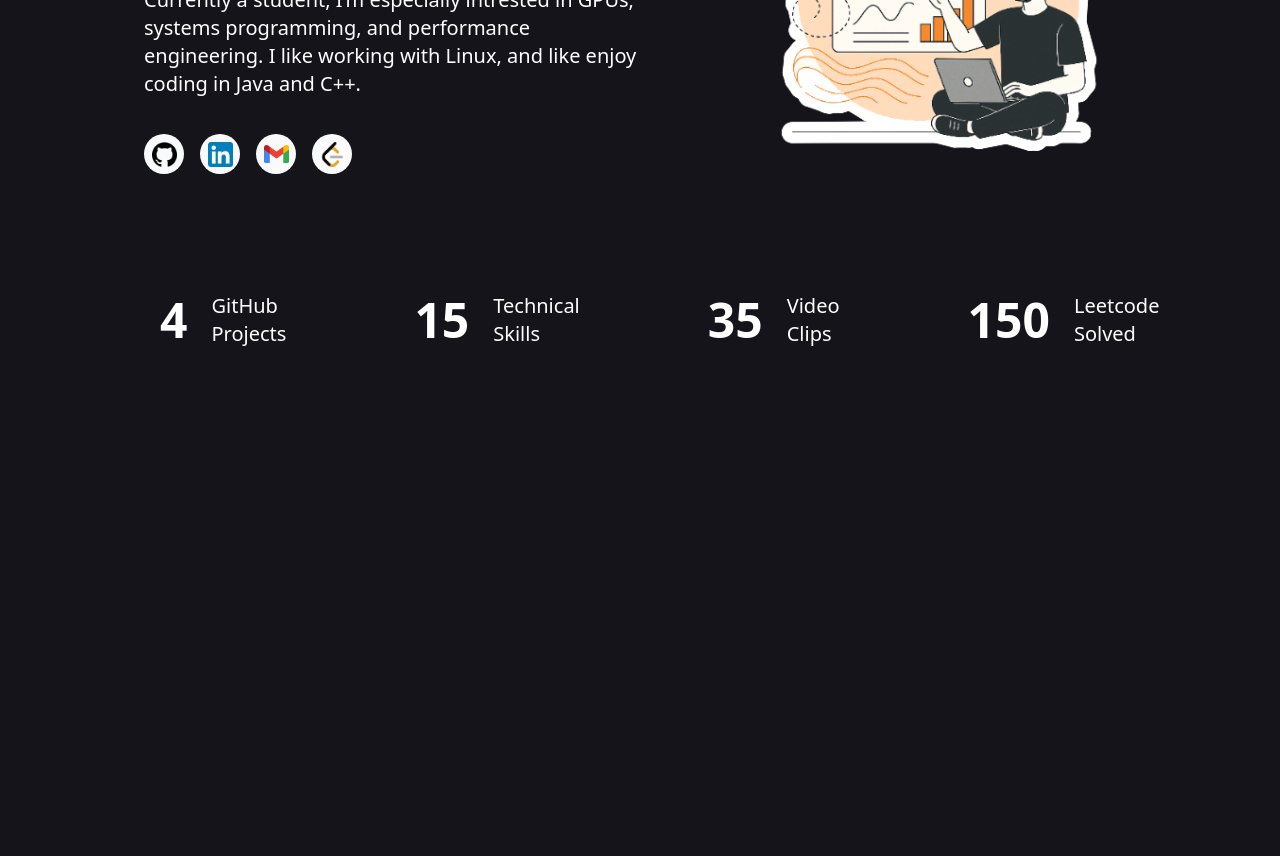
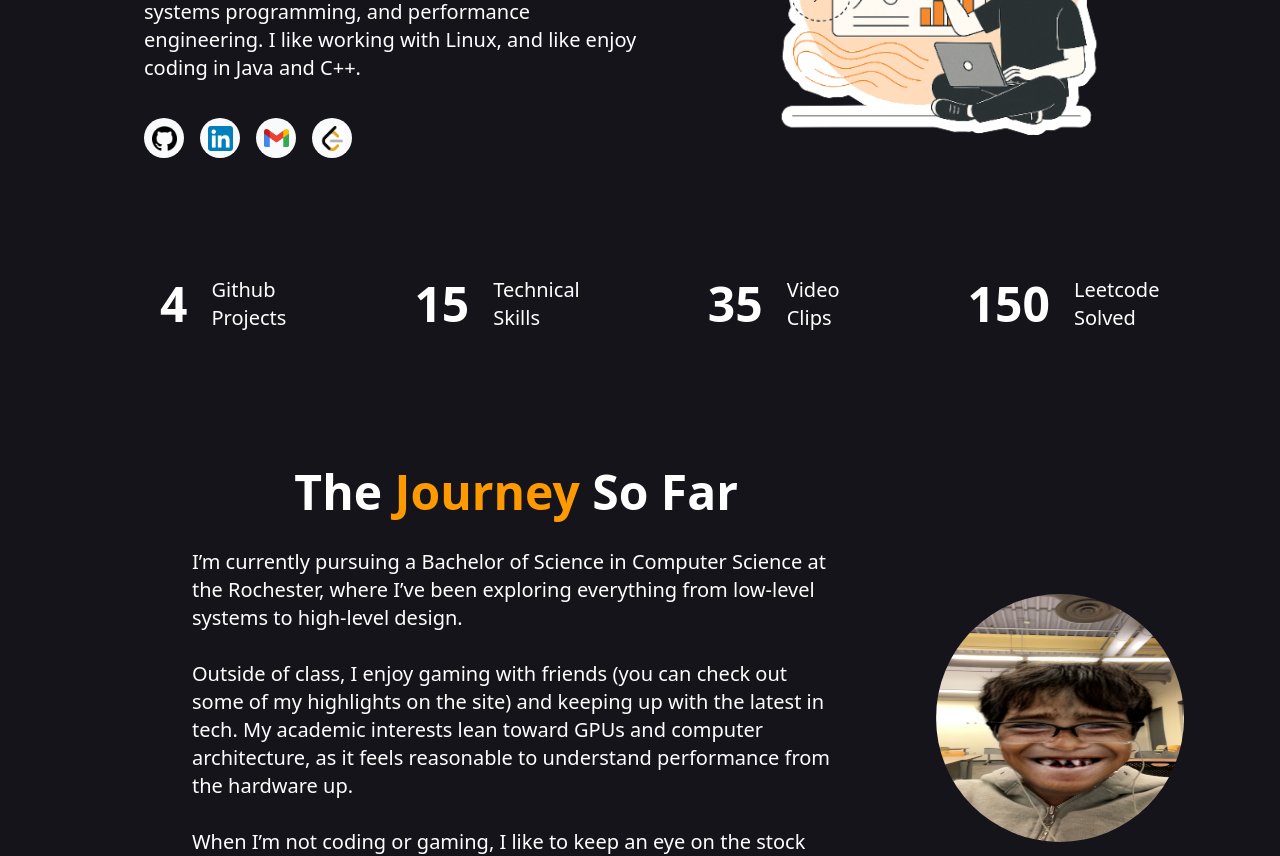
Before and after one commit to erikenriquez34/dashboard-site, a React (Vite) app: page / in a window 1280 px wide. Shown: the part 380-1236 px from the top of the page. Before the commit the page ends 864 px from the top, so only its background shows below. Built offline with nearby package versions, Linux system fonts and the light colour scheme.

Commit message:
Repeated components and conclusion

```diff
--- a/src/App.tsx
+++ b/src/App.tsx
@@ -1,72 +1,69 @@
-import Navbar from './components/Navbar'
+import Navbar from './components/about/Navbar.tsx'
+import Bubble from './components/about/Bubble.tsx'
+import Stat from './components/about/Stat.tsx'
 
 function App() {
   return (
     <div className="">
       <Navbar/>
-      <main className="min-h-[80vh] xl:my-28 mt-36 pt-16">
+      <main className="min-h-[80vh] xl:mt-28 mt-36 pt-12">
         <section className="flex flex-row items-center justify-between px-24">
           <div className="px-12">
             <h1 className="text-6xl font-bold">Hello I'm</h1>
             <h1 className="text-6xl mb-6 font-bold text-amber-500">Erik Enriquez</h1>
-            <p className="text-xl mb-9"> Currently a student, I’m especially intrested in GPUs, systems programming, and
-              performance engineering. I like working with Linux, and like enjoy coding in
-              Java and C++. </p>
+            <p className="text-xl mb-9"> Currently a student, I’m especially intrested in GPUs, systems
+              programming, and performance engineering. I like working with Linux, and like enjoy coding
+              in Java and C++. </p>
             <div className="flex gap-4">
-              <a className="bg-gray-50 w-10 h-10 rounded-4xl cursor-pointer flex items-center justify-center hover:scale-110"
-              href="https://github.com/erikenriquez34" target="_blank">
-                <img src="github.png" width="25vh" height="25vh"/>
-              </a>
-              <a className="bg-gray-50 w-10 h-10 rounded-4xl cursor-pointer flex items-center justify-center hover:scale-110"
-              href="https://www.linkedin.com/in/erikenriquez34/" target="_blank">
-                <img src="linkedin.png" width="25vh" height="25vh"/>
-              </a>
-              <a className="bg-gray-50 w-10 h-10 rounded-4xl cursor-pointer flex items-center justify-center hover:scale-110"
-              href="https://mail.google.com/mail/u/0/?fs=1&tf=cm&source=mailto&to=erikenriquez34@gmail.com" target="_blank">
-                <img src="gmail.png" width="25vh" height="25vh"/>
-              </a>
-              <a className="bg-gray-50 w-10 h-10 rounded-4xl cursor-pointer flex items-center justify-center hover:scale-110"
-              href="https://leetcode.com/u/erikenriquez34/" target="_blank">
-                <img src="leetcode.png" width="25vh" height="25vh"/>
-              </a>
+              <Bubble link="https://github.com/erikenriquez34" icon="github.png"/>
+              <Bubble link="https://www.linkedin.com/in/erikenriquez34/" icon="linkedin.png"/>
+              <Bubble link="https://mail.google.com/mail/u/0/?fs=1&tf=cm&source=mailto&to=erikenriquez34@gmail.com" icon="gmail.png"/>
+              <Bubble link="https://leetcode.com/u/erikenriquez34/" icon ="leetcode.png"/>
             </div>
           </div>
 
           <div className="px-12">
-            <img src="../public/simulate-guy.png" className="mb-9" width="1250vh" height="1250vh"/>
+            <img src="simulate-guy.png" className="mb-9" width="1250vh" height="1250vh" alt="computer-guy"/>
           </div>
-
         </section>
 
         <section className="flex flex-row items-center justify-around gap-24 px-36 mb-18 mt-16">
+          <Stat number={4} top="Github" bot="Projects"/>
+          <Stat number={15} top="Technical" bot="Skills"/>
+          <Stat number={35} top="Video" bot="Clips"/>
+          <Stat number={150} top="Leetcode" bot="Solved"/>
+        </section>
 
-          <div className="flex flex-row items-center gap-6 justify-center py-2 px-4 rounded-md cursor-pointer transition delay-50 duration-100 hover:-translate-y-2 hover:bg-amber-500 hover:scale-110">
-            <h1 className="text-5xl font-bold">4</h1>
-            <div className="flex flex-column">
-              <p className="text-xl">GitHub <br/> Projects</p>
-            </div>
+        <section className="flex flex-row items-center justify-between px-24 pt-14 mb-24">
+          <div className="px-24 text-center">
+            <h1 className="text-5xl font-bold mb-8">
+              The <span className="text-amber-500">Journey</span> So Far
+            </h1>
+
+            <p className="text-left text-xl">
+              I’m currently pursuing a Bachelor of Science in Computer Science at the
+              Rochester, where I’ve been exploring everything from low-level systems to high-level
+              design.<br/><br/>
+
+              Outside of class, I enjoy gaming with friends (you can check out some of
+              my highlights on the site)
+              and keeping up with the latest in tech. My academic interests lean toward GPUs and computer
+              architecture, as it feels reasonable to understand performance from the hardware up.<br/><br/>
+
+              When I’m not coding or gaming, I like to keep an eye on the stock market and experiment
+              with smart home tech. Whether it’s optimizing code or my living space, I love finding
+              practical and efficient solutions.<br/><br/>
+            </p>
+
           </div>
 
-          <div className="flex flex-row items-center gap-6 justify-center py-2 px-4 rounded-md cursor-pointer transition delay-50 duration-100 hover:-translate-y-2 hover:bg-amber-500 hover:scale-110">
-            <h1 className="text-5xl font-bold">15</h1>
-            <div className="flex flex-column">
-              <p className="text-xl">Technical <br/> Skills</p>
-            </div>
+          <div>
+            <img src="erikpic.png" width="1000vh" height="1000vh" className="rounded-full aspect-square" alt="erik-pic"/>
           </div>
+        </section>
 
-          <div className="flex flex-row items-center gap-6 justify-center py-2 px-4 rounded-md cursor-pointer transition delay-50 duration-100 hover:-translate-y-2 hover:bg-amber-500 hover:scale-110">
-            <h1 className="text-5xl font-bold">35</h1>
-            <div className="flex flex-column">
-              <p className="text-xl">Video <br/> Clips</p>
-            </div>
-          </div>
+        <section className="py-8 bg-darker-spirit">
 
-          <div className="flex flex-row items-center gap-6 justify-center py-2 px-4 rounded-md cursor-pointer transition delay-50 duration-100 hover:-translate-y-2 hover:bg-amber-500 hover:scale-110">
-            <h1 className="text-5xl font-bold">150</h1>
-            <div className="flex flex-column">
-              <p className="text-xl">Leetcode <br/> Solved</p>
-            </div>
-          </div>
         </section>
       </main>
     </div>
--- /dev/null
+++ b/src/components/about/Bubble.tsx
@@ -0,0 +1,15 @@
+interface Props {
+    link: string;
+    icon: string;
+}
+
+function Bubble(props: Props) {
+    return (
+        <a className="bg-gray-50 w-10 h-10 rounded-4xl cursor-pointer flex items-center justify-center hover:scale-110"
+              href={props.link} target="_blank">
+            <img src={props.icon} width="25vh" height="25vh"/>
+        </a>
+    )
+}
+
+export default Bubble;
--- a/src/components/Navbar.tsx
+++ b/src/components/about/Navbar.tsx
@@ -4,7 +4,7 @@ function Navbar() {
       <div className="max-w-7xl mx-auto px-4 sm:px-6 lg:px-8">
         <div className="flex justify-between h-16 items-center">
           <div className="cursor-pointer">
-            <img src="../../public/body.png" width="50vh" height="50vh" />
+            <img src="body.png" width="50vh" height="50vh" />
           </div>
 
           <div className="space-x-6 hidden md:flex">
--- /dev/null
+++ b/src/components/about/Stat.tsx
@@ -0,0 +1,18 @@
+interface Props {
+    number: number;
+    top: string;
+    bot: string;
+}
+
+function Bubble(props: Props) {
+    return (
+        <div className="flex flex-row items-center gap-6 justify-center py-2 px-4 rounded-md cursor-pointer transition delay-50 duration-100 hover:-translate-y-2 hover:bg-amber-500 hover:scale-110">
+            <h1 className="text-5xl font-bold">{props.number}</h1>
+            <div className="flex flex-column">
+              <p className="text-xl">{props.top} <br/> {props.bot}</p>
+            </div>
+        </div>
+    )
+}
+
+export default Bubble;
--- a/src/index.css
+++ b/src/index.css
@@ -2,4 +2,5 @@
 
 @theme {
     --color-spirit: #15141b;
+    --color-darker-spirit: #0c0b12;
 }
```
Also changed, not shown: public/erikpic.png (added).
